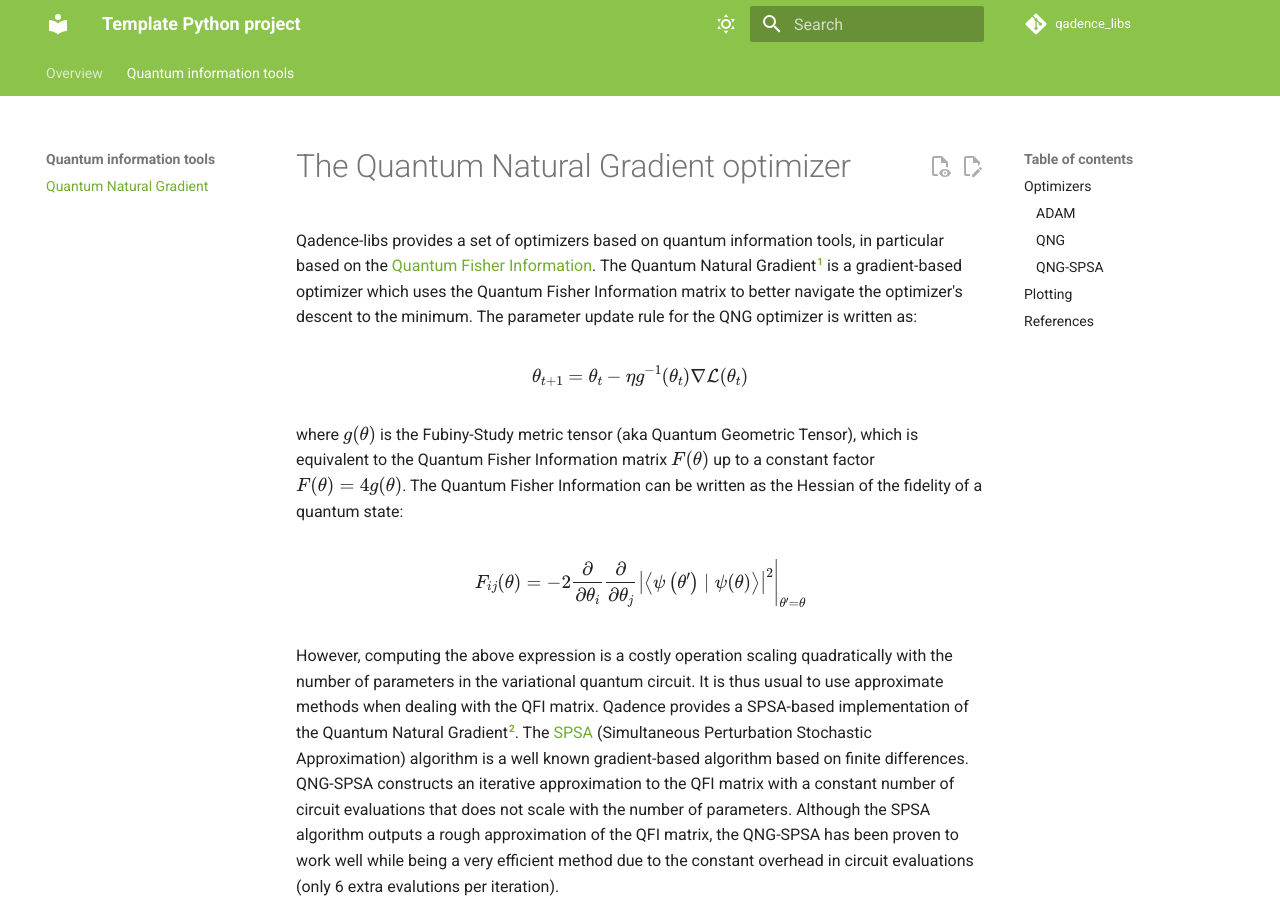
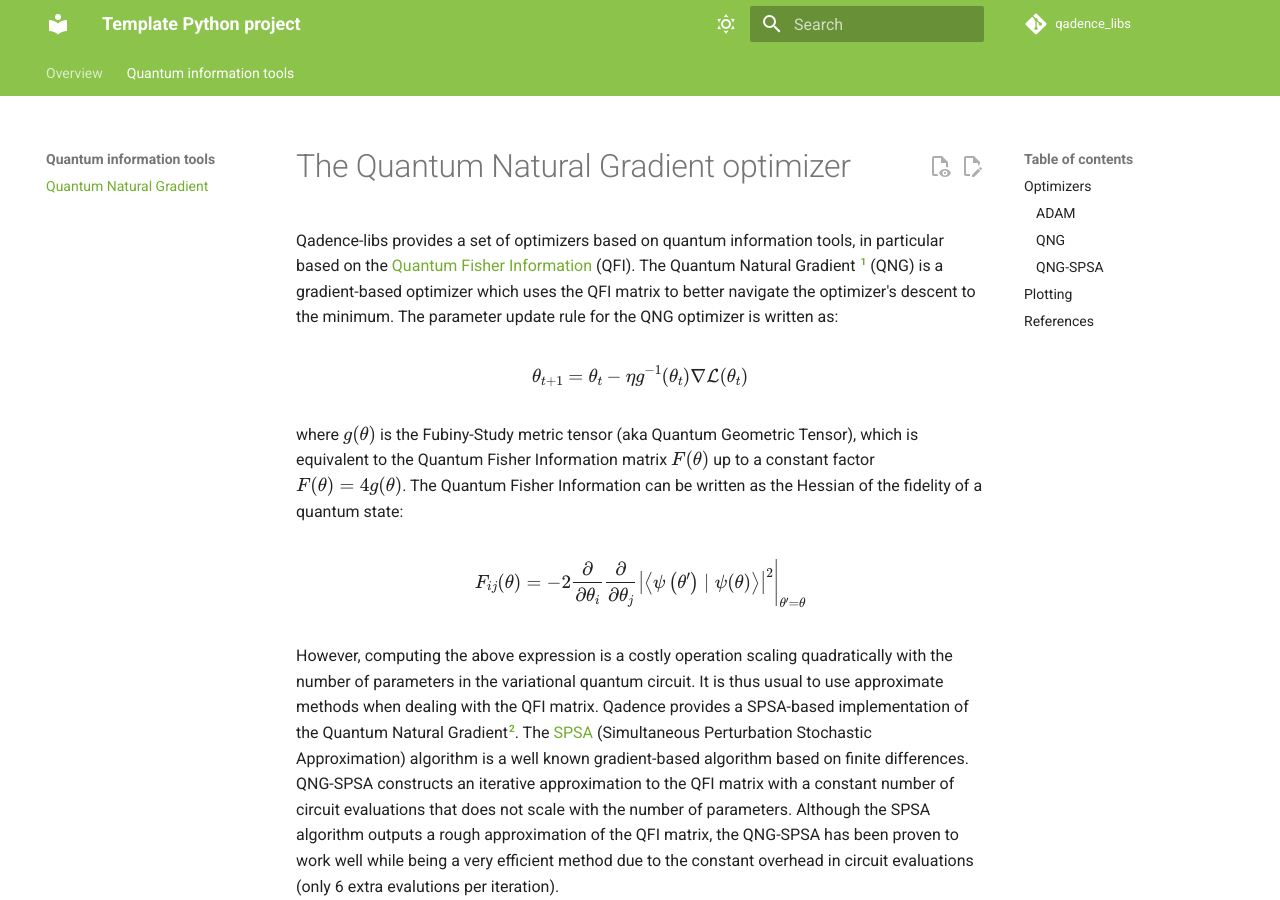
Before and after one commit to pasqal-io/qadence-libs, an MkDocs documentation site: the page built from docs/qinfo_tools/qng.md, in a window 1280 px wide and 900 px high. Built offline with MkDocs 1.6.1 and Material for MkDocs 9.7.7, drawn with Linux system fonts in a browser that asks for light colours; comment, search, counter and statistics services are not loaded; the version menu is left out.

Commit message:
Update docs/qinfo_tools/qng.md
Co-authored-by: Roland-djee <9250798+Roland-djee@users.noreply.github.com>

```diff
--- a/docs/qinfo_tools/qng.md
+++ b/docs/qinfo_tools/qng.md
@@ -1,6 +1,6 @@
 # The Quantum Natural Gradient optimizer
 
-Qadence-libs provides a set of optimizers based on quantum information tools, in particular based on the [Quantum Fisher Information](https://en.wikipedia.org/wiki/Quantum_Fisher_information). The Quantum Natural Gradient[^1] is a gradient-based optimizer which uses the Quantum Fisher Information matrix to better navigate the optimizer's descent to the minimum. The parameter update rule for the QNG optimizer is written as:
+Qadence-libs provides a set of optimizers based on quantum information tools, in particular based on the [Quantum Fisher Information](https://en.wikipedia.org/wiki/Quantum_Fisher_information) (QFI). The Quantum Natural Gradient [^1] (QNG) is a gradient-based optimizer which uses the QFI matrix to better navigate the optimizer's descent to the minimum. The parameter update rule for the QNG optimizer is written as:
 
 $$
 \theta_{t+1} = \theta_t - \eta g^{-1}(\theta_t)\nabla \mathcal{L}(\theta_t)
```
